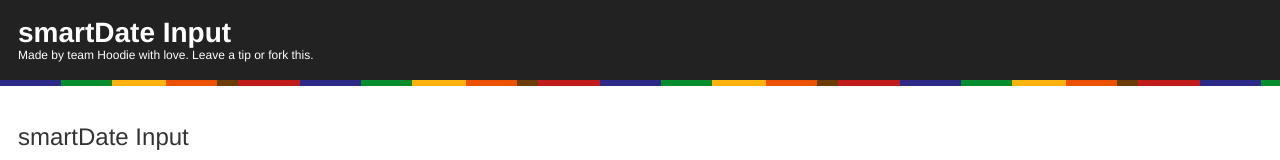
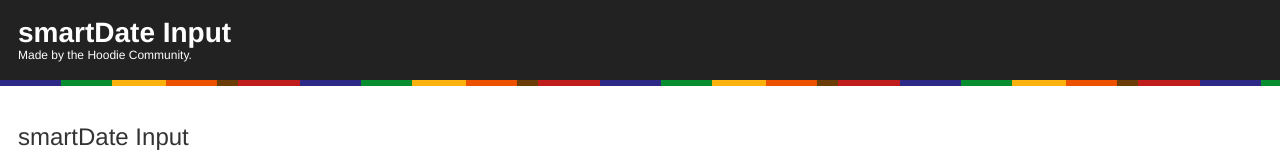
Before and after one commit to gr2m/smartdate-input, a website: page index.html in a window 1280 px wide. Shown: the top 160 px of the page. Drawn offline with Linux system fonts and the light colour scheme.

Commit message:
docs: removed gittip

```diff
--- a/index.html
+++ b/index.html
@@ -37,7 +37,7 @@
 <body>
   <header>
     <h1>smartDate Input</h1>
-    <h6>Made by <a href="http://hood.ie">team Hoodie</a> with love. <a href="https://www.gittip.com/hoodiehq/">Leave a tip</a> or <a href="https://github.com/gr2m/moment.parseFormat">fork this</a>.</h6>
+    <h6>Made by the <a href="http://hood.ie">Hoodie Community</a>.</h6>
   </header>
 
   <div class="main">
```
Also changed, not shown: README.md.
